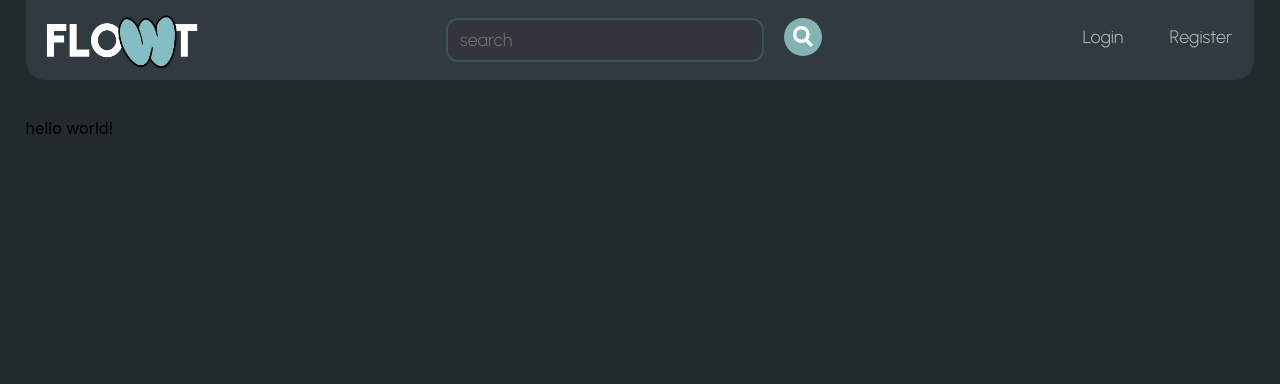
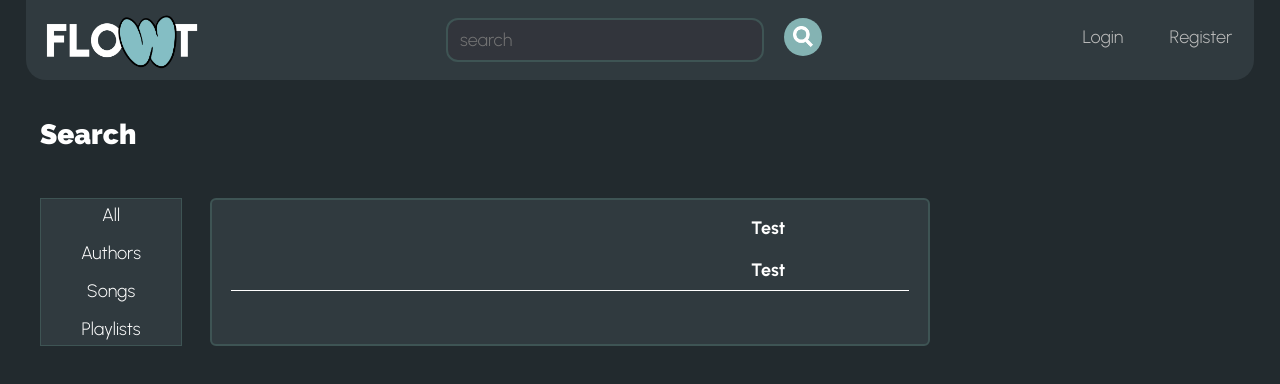
Before and after one commit to yougotnothing/flowt-frontend, a React (Create React App) app: page /search in a window 1280 px wide. Shown: the top 384 px of the page. Built offline with nearby package versions, Linux system fonts and the light colour scheme; no server answers; a web font is replaced by a local one.

Commit message:
feature: Add encoders to songs avatars. Bug fix

```diff
--- a/src/components/mainPage/MainPage.tsx
+++ b/src/components/mainPage/MainPage.tsx
@@ -1,5 +1,5 @@
-import React, { useState, useEffect, useLayoutEffect } from "react";
-import { Form, Link, Outlet, useNavigate, useLocation, generatePath } from "react-router-dom";
+import React, { useState, useEffect } from "react";
+import { Link, Outlet, useNavigate, useLocation, generatePath } from "react-router-dom";
 
 import {
   Container,
@@ -17,12 +17,15 @@ import {
 } from "./MainPage.styled";
 import { AlertSuccess, AlertWarning } from "./alert/Alert";
 import { Player } from "./player/Player";
-import { api, API_URL } from "../../api/axiosConfig";
 import { PageLoader } from "../loader/pageLoader/PageLoader";
 import { useUserContext } from "../../contexts/UserContext";
 import { userAvatarStore as avatarStore } from "../../store/toChangeAvatar";
 import { observer } from "mobx-react-lite";
 import { URLS } from "../../constants/urls.const";
+import { useFormik } from "formik";
+import { searchSchema } from "../../validation/yup.config";
+import { api } from "../../api/axiosConfig";
+
 export const MainPage: React.FC = observer(() => {
   const[isVisible, setIsVisible] = useState<boolean>(false);
   const[isLoading, setIsLoading] = useState<boolean>(true);
@@ -52,17 +55,55 @@ export const MainPage: React.FC = observer(() => {
     setIsLoading(false);
   }, []);
 
+  const formik = useFormik<{
+    search: string,
+  }>({
+    initialValues: {
+      search: ""
+    },
+    validationSchema: searchSchema,
+    onSubmit: () => {}
+  });
+
+  const searchAll = async () => {
+    try {
+      await api.post('/search/songs', {
+        substring: formik.values.search
+      });
+      await api.post('/search/users', {
+        substring: formik.values.search
+      });
+      await api.post('/search/playlists', {
+        substring: formik.values.search
+      });
+    }catch(error: any) {
+      console.log(error);
+    }
+  }
+
+  const handleSearch = (event: any) => {
+    if(event.key === 'Enter') {
+      searchAll();
+      navigate('/search');
+    }else{
+      return;
+    }
+  }
+
   return (
     <Container>
       {isVisible && successAlert && <AlertSuccess />}
       {isVisible && warningAlert && <AlertWarning />}
       <Navbar>
         <NavContainer>
-          <Logo onClick={() => navigate("/home")} />
-          <Form className="form" method="post" action={`${API_URL}`}>
-            <Search placeholder="search" />
-            <SearchButton onClick={() => navigate("/search")} />
-          </Form>
+          <Logo onClick={() => navigate('/home')} />
+          <div className='form'>
+            <Search onKeyDown={handleSearch} placeholder="search" onChange={formik.handleChange} />
+            <SearchButton onClick={() => {
+              searchAll();
+              navigate('/search');
+            }} />
+          </div>
           {user ?
             <VerifyedUserContainer>
               <UserButton
--- /dev/null
+++ b/src/components/mainPage/search/Search.styled.tsx
@@ -0,0 +1,117 @@
+import styled from "styled-components";
+import { colors } from "../../../constants/colors.const";
+
+export const Container = styled('div')`
+  display: flex;
+  flex-direction: row;
+  width: 1200px;
+  gap: 28px;
+  margin: 0 auto;
+`;
+
+export const Header = styled('div')`
+  position: absolute;
+  align-self: start;
+  z-index: 999;
+  font-family: 'Raleway', sans-serif;
+  font-size: 28px;
+  font-weight: 800;
+  color: ${colors.WHITE};
+`;
+
+export const ContentContainer = styled('div')`
+  margin-top: 5em;
+  display: flex;
+  width: 700px;
+  align-items: center;
+  flex-direction: column;
+  padding: 8px;
+  gap: 6px;
+  max-height: 780px;
+  overflow-y: auto;
+  background-color: ${colors.FRONT};
+  border: 2px solid ${colors.BORDER};
+  border-radius: 6px;
+`;
+
+export const FiltersContainer = styled('div')`
+  margin-top: 5em;
+  display: flex;
+  flex-direction: column;
+  gap: 18px;
+  width: max-content;
+  height: max-content;
+`;
+
+export const SearchFilters = styled('div')`
+  display: flex;
+  flex-direction: column;
+  gap: 6px;
+  background-color: ${colors.FRONT};
+  border: 1px solid ${colors.BORDER};
+`;
+
+export const SearchFilterButton = styled('button')`
+  color: ${colors.WHITE};
+  background-color: transparent;
+  font-size: 18px;
+  font-weight: 400;
+  font-family: 'Urbanist', sans-serif;
+  border-style: solid;
+  border-top-width: 0;
+  border-left-width: 0;
+  border-right-width: 0;
+  border-bottom-width: 1px;
+  border-color: transparent;
+  width: 140px;
+  height: 32px;
+  transition: 0.3s;
+  cursor: pointer;
+
+  &:hover {
+    color: ${colors.SECONDARY};
+    border-color: ${colors.SECONDARY};
+  }
+`;
+
+export const Card = styled('div')`
+  display: flex;
+  flex-direction: row;
+  justify-content: space-between;
+  align-items: center;
+  border: 1px solid ${colors.WHITE};
+  border-left-width: 0;
+  border-right-width: 0;
+  border-top-width: 0;
+  width: 670px;
+  height: 74px;
+  padding: 4px;
+`;
+
+export const CardIcon = styled('picture')`
+  width: 66px;
+  height: 66px;
+  background-position: center;
+  background-size: cover;
+  background-repeat: no-repeat;
+`;
+
+export const CardInfoContainer = styled('div')`
+  display: flex;
+  flex-direction: column;
+  justify-content: space-between;
+  align-items: start;
+  width: 160px;
+  height: 66px;
+`;
+
+export const CardInfo = styled('button')`
+  background-color: transparent;
+  color: ${colors.WHITE};
+  font-size: 18px;
+  font-weight: 600;
+  font-family: 'Urbanist', sans-serif;
+  border: none;
+  cursor: pointer;
+  transition: 0.3s;
+`;
--- a/src/components/mainPage/search/Search.tsx
+++ b/src/components/mainPage/search/Search.tsx
@@ -1,7 +1,77 @@
+import React, { useState, useEffect } from "react";
 
+import { api } from "../../../api/axiosConfig";
+import { generatePath, useNavigate } from "react-router-dom";
+import {
+  Container,
+  ContentContainer,
+  FiltersContainer,
+  Header,
+  SearchFilterButton,
+  SearchFilters,
+  Card,
+  CardIcon,
+  CardInfoContainer, CardInfo
+} from "./Search.styled";
+import { userAvatarStore } from "../../../store/toChangeAvatar";
+import filters from "../../../json/filters.json";
 
-export const Search: React.FC = () => (
-    <>
-      <div>hello world!</div>
-    </>
-);
+export const Search: React.FC = () => {
+  const [params, setParams] = useState<string>('All');
+  const navigate = useNavigate();
+
+  const search = async () => {
+    try {
+      const response = await api.get(`/search/${params}`);
+
+    }catch(error: any) {
+      console.log('an error occurred');
+    }
+  }
+
+  const searchAll = async () => {
+    try {
+      await api.get('/search/songs');
+      await api.get('/search/users');
+      await api.get('/search/playlists');
+    }catch(error: any) {
+      console.log(error);
+    }
+  }
+
+  useEffect(() => {
+
+  }, []);
+
+  return (
+    <Container>
+      <Header>Search</Header>
+      <FiltersContainer>
+        <SearchFilters>
+          {filters.map((filter, index) => (
+            <SearchFilterButton
+              key={index}
+              onClick={() => {
+                setParams(filter);
+                params === 'All'
+                ? searchAll()
+                : search();
+              }}
+            >
+              {filter}
+            </SearchFilterButton>
+          ))}
+        </SearchFilters>
+      </FiltersContainer>
+      <ContentContainer>
+        <Card>
+          <CardIcon style={{backgroundImage: userAvatarStore.avatar}} />
+          <CardInfoContainer>
+            <CardInfo>Test</CardInfo>
+            <CardInfo>Test</CardInfo>
+          </CardInfoContainer>
+        </Card>
+      </ContentContainer>
+    </Container>
+  )
+}
--- a/src/components/mainPage/verify/Verify.tsx
+++ b/src/components/mainPage/verify/Verify.tsx
@@ -3,6 +3,7 @@ import { useEffect } from "react";
 import { useSearchParams, useNavigate } from "react-router-dom";
 import axios from "axios";
 import { Loader } from "../../loader/Loader";
+import { API_URL } from "../../../api/axiosConfig";
 
 export const Verify = () => {
   const[searchParams] = useSearchParams();
@@ -11,7 +12,8 @@ export const Verify = () => {
 
   const verifyStatus = async () => {
     try {
-      await axios.get(`/verify/email?code=${verifyCode}`, {
+      await axios.get(`${API_URL}/verify/email`, {
+        params: { code: verifyCode },
         headers: {
           'Authorization': `Bearer ${localStorage.getItem('token')}`
         }
@@ -25,6 +27,7 @@ export const Verify = () => {
   useEffect(() => {
     verifyStatus();
     navigate('/home');
+    console.log(verifyCode);
   }, []);
 
   return (
--- a/src/components/songs/fullsizeSongs/FullsizeSongs.tsx
+++ b/src/components/songs/fullsizeSongs/FullsizeSongs.tsx
@@ -67,7 +67,7 @@ export const FullsizeSongs: React.FC = observer(() => {
     <>
       {songs.container.map((song: ISongData, index: number) => (
         <Container key={index}>
-          <SongAvatar style={{backgroundImage: `url(${API_URL}/images/song/${user.username}/${song.name})`}} />
+          <SongAvatar style={{backgroundImage: `url(${encodeURI(`${API_URL}/images/song/${user.username}/${song.name}`)})`}} />
           <DataContainer>
             <UserName onClick={() => navigate(generatePath('/profile/:id', {id: user.username}))}>
               {user.username}
@@ -86,7 +86,7 @@ export const FullsizeSongs: React.FC = observer(() => {
               </StatsInfoContainer>
             </StatsContainer>
           </DataContainer>
-          <ListenButton onClick={() => songs.setSong(index, song.name)} />
+          <ListenButton onClick={() => songs.setSong(index, user.username)} />
         </Container>
       ))}
     </>
--- a/src/components/songs/smallsizeSongs/Songs.tsx
+++ b/src/components/songs/smallsizeSongs/Songs.tsx
@@ -25,6 +25,7 @@ export const Songs: React.FC = observer(() => {
   const[isLiked, setIsLiked] = useState<boolean[]>(
     Array(songs.container.length).fill(false)
   );
+  const [songImage, setSongImage] = useState<string>('');
   const navigate = useNavigate();
   const url = new URLS();
   const { user } = useUserContext();
@@ -66,9 +67,9 @@ export const Songs: React.FC = observer(() => {
 
   return (
     <>
-      {user.username ? songs.container.map((song: ISongData, index: number) => (
+      {user.username ? songs.container.map((song, index) => (
         <SongContainer key={index}>
-          <SongImage style={{backgroundImage: `url(${API_URL}/images/song/${user.username}/${song.name})`}}>
+          <SongImage style={{backgroundImage: `url(${encodeURI(`${API_URL}/images/song/${user.username}/${song.name}`)})`}}>
             <SongButton onClick={() => songs.setSong(index, user.username)} />
           </SongImage>
           <SongData>
--- a/src/json/countries.json
+++ b/src/constants/regions.ts
@@ -1,4 +1,4 @@
-[
+export const regions: string[] = [
   "🇦🇫 Afghanistan",
   "🇦🇱 Albania",
   "🇦🇶 Antarctica",
--- /dev/null
+++ b/src/json/filters.json
@@ -0,0 +1,6 @@
+[
+  "All",
+  "Authors",
+  "Songs",
+  "Playlists"
+]
--- a/src/store/toSongs.ts
+++ b/src/store/toSongs.ts
@@ -1,7 +1,7 @@
 import { action, makeObservable, observable, runInAction } from "mobx";
 
 import { ISongData, ISongParameters } from "../types/types";
-import { API_URL } from "../api/axiosConfig";
+import { api, API_URL } from "../api/axiosConfig";
 
 class UserSongsStore implements ISongParameters {
   id: number | null;
@@ -48,8 +48,10 @@ class UserSongsStore implements ISongParameters {
     this.url = URL;
   }
 
-  setAvatar(Src: string) {
-    this.avatar = Src;
+  setAvatar(src: string) {
+    runInAction(() => {
+      this.avatar = src;
+    });
   }
 
   setName(name: string | null) {
--- a/src/validation/yup.config.ts
+++ b/src/validation/yup.config.ts
@@ -42,3 +42,7 @@ export const changeDescriptionSchema = Yup.object().shape({
 export const changeEmailSchema = Yup.object().shape({
   email: Yup.string().email("Invalid email").required("Enter email")
 });
+
+export const searchSchema = Yup.object().shape({
+  search: Yup.string().max(45, "input too long")
+});
```
Also changed, not shown: src/components/mainPage/account/changeRegion/ChangeRegion.tsx (+3 -5 lines), src/components/mainPage/profile/Profile.tsx (indentation only).
